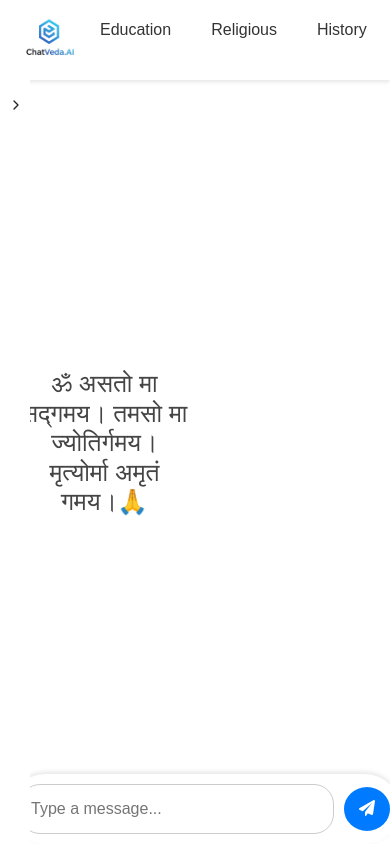
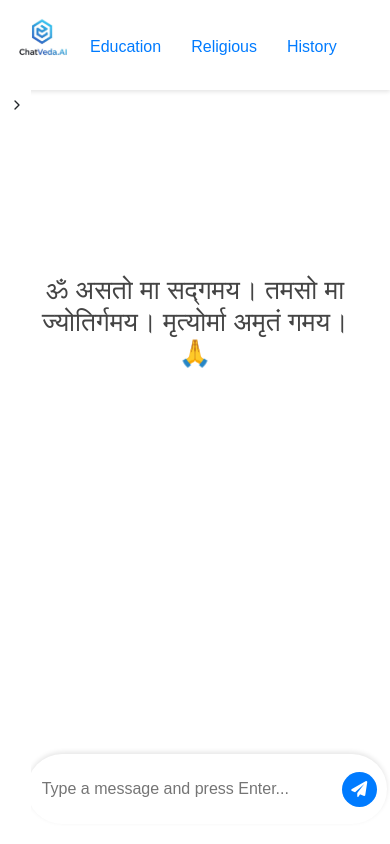
Before and after one commit to Sneha-Infoveda/Demo, a React (Create React App) app: page / in a window 390 px wide. Built offline with nearby package versions, Linux system fonts and the light colour scheme.

Commit message:
To Upadte the search bar functionality and heading

```diff
--- a/src/App.js
+++ b/src/App.js
@@ -12,6 +12,7 @@ function App() {
     const [chatHistory, setChatHistory] = useState([]); // Store chat history
     const [isSidebarOpen, setIsSidebarOpen] = useState(false); // Track sidebar state
     const [showWelcome, setShowWelcome] = useState(true); // Welcome message state
+
     // Hide welcome message when user sends a message
     useEffect(() => {
         if (chatHistory.length > 0) {
@@ -27,11 +28,12 @@ function App() {
     };
 
     return (
-        <div className={`app-container ${isSidebarOpen ? 'sidebar-open' : 'sidebar-closed'}`}>
+        <div className={`app-container ${isSidebarOpen ? 'sidebar-open' : ''}`}>
             {/* Pass isSidebarOpen as a prop */}
             <Navbar onSearch={(query) => setQuery(query)} isSidebarOpen={isSidebarOpen} />
             <Sidebar setQuery={setQuery} isOpen={isSidebarOpen} setIsOpen={setIsSidebarOpen} />
-	    {/* Display Welcome Message Before Chat Starts */}
+
+            {/* Display Welcome Message Before Chat Starts */}
             {showWelcome && (
                 <div className="welcome-message">
                     <h2>
@@ -40,7 +42,8 @@ function App() {
                     </h2>
                 </div>
             )}
-	    {/* Main Content */}
+
+            {/* Main Content */}
             <div className="main-content" onClick={handleContentClick}>
                 <SearchBar query={query} setQuery={setQuery} setChatHistory={setChatHistory} />
                 <ChatContainer chatHistory={chatHistory} setQuery={setQuery} />
--- a/src/assets/panel.css
+++ b/src/assets/panel.css
@@ -31,7 +31,7 @@
     margin-bottom: 100px;
 }
 
-/* Logo Styling */
+
 
 
 
@@ -44,26 +44,18 @@
     /* padding: 0; */
     margin: 0;
     width: 109%;
-    left: -30px;
+    left: 10px;
     margin-top: -1px;
     margin-left: 10px;
     max-height: 80vh; /* Limit height to avoid overflowing */
     overflow-y: auto; /* Enable vertical scrolling */
-    scrollbar-width: thin; /* For modern browsers */
+    scrollbar-width: none; /* For modern browsers */
     scrollbar-color: #888 #f1f1f1; /* Custom scrollbar colors */
     padding: 10px;
+    position: fixed;
 
 }
 
-.conversation-list li {
-    font-size: 16px;
-    padding: 5px 10px;
-    background: #f8f9fa; /* Light gray background */
-    border-radius: 5px;
-    margin-bottom: 5px;
-    box-shadow: 1px 1px 5px rgba(0, 0, 0, 0.1);
-    cursor: pointer;
-}
 .conversation-list li:hover {
     background: #e0e0e0;
 }
@@ -133,16 +125,16 @@
     transform: scale(1.1);
 }
 
-.logo-container {
+/* .logo-container {
     padding: 15px;
     text-align: center;
-}
+} */
 
-.conversation-list {
+/* .conversation-list {
     list-style: none;
     padding: 0;
     margin: 0;
-}
+} */
 
 .conversation-list li {
     padding: 10px 20px;
@@ -159,7 +151,7 @@
     font-weight: bold;
 }
 
-
+/*
 .logo-container {
     width: 100%;
     text-align: center;
@@ -170,7 +162,7 @@
     flex-direction: column;
     align-items: center;
     justify-content: center;
-}
+} */
 
 /* .logo {
     width: 70px;
@@ -199,7 +191,7 @@
     width: 70px;
     height: 60px;
     border-radius: 50%;
-    margin-right: 15px;
+    margin-right: 9px;
     transition: all 0.3s ease;
     display: flex;
     align-items: center;
@@ -279,7 +271,7 @@
 .side-panel {
     position: fixed;
     top: 80px;  /* Decreased to avoid hiding the logo */
-    left: 0;
+    left: 1px;
     height: calc(100% - 60px);  /* Adjust height to match the new top */
     width: 250px;
     background: #fff;
@@ -337,14 +329,143 @@
     background: #f5f5f5;
 }
 
-.main-content {
-    transition: margin-left 0.3s ease;
+
+/* Main Container */
+.app-container {
+    display: flex;
+    transition: all 0.3s ease;
+    overflow-x: hidden;
+    position: relative;
+    width: 100%;
+    min-height: 100vh;
+    flex-direction: column;
 }
 
-.sidebar-open .main-content {
-    margin-left: 250px;
+/* Sidebar Styles */
+.sidebar {
+    position: fixed;
+    top: 0;
+    left: -250px;
+    width: 250px;
+    height: 100%;
+    background: #fff;
+    box-shadow: 2px 0 5px rgba(0, 0, 0, 0.2);
+    overflow-y: auto;
+    transition: left 0.3s ease;
+    z-index: 100;
+    padding: 20px;
+    box-sizing: border-box;
 }
 
-.sidebar-closed .main-content {
-    margin-left: 0;
+.sidebar-open .sidebar {
+    left: 0;
 }
+
+/* Main Content */
+.main-content {
+    flex: 1;
+
+    padding: 20px;
+    box-sizing: border-box;
+    width: 100%;
+    overflow-y: auto;
+}
+
+/* Search Bar Adjustment */
+/* .search-bar {
+    position: fixed;
+    bottom: 20px;
+    left: 50%;
+    transform: translateX(-50%);
+    width: calc(100% - 40px);
+    max-width: 1000px;
+    transition: width 0.1s ease, left 0s ease;
+    box-sizing: border-box;
+    display: flex;
+    align-items: center;
+    border: 1px solid #ccc;
+    border-radius: 30px;
+    padding: 5px 10px;
+    background: #fff;
+    z-index: 10;
+
+} */
+
+.search-bar {
+    position: fixed;
+    bottom: 20px;
+    left: 53%;
+    transform: translateX(-50%);
+    width: calc(100% - 40px);
+    max-width: 900px;
+    z-index: 5;
+    transition: width 0.3s ease;
+}
+
+@media (max-width: 768px) {
+    .search-bar {
+        width: calc(100% - 60px);
+        max-width: 600px;
+    }
+}
+
+@media (max-width: 480px) {
+    .search-bar {
+        width: calc(100% - 30px);
+        max-width: 100%;
+    }
+}
+
+
+
+
+.search-bar input {
+    border: none;
+    outline: none;
+    width: 100%;
+    padding: 5px;
+    font-size: 1em;
+    border-radius: 30px;
+}
+
+.search-bar button {
+    background: #007bff;
+    color: #fff;
+    border: none;
+    border-radius: 50%;
+    width: 35px;
+    height: 35px;
+    display: flex;
+    align-items: center;
+    justify-content: center;
+    cursor: pointer;
+    /* transition: background 0.3s ease; */
+}
+
+.search-bar button:hover {
+    background: #0056b3;
+}
+
+
+/* Responsive Design */
+@media (max-width: 768px) {
+    .sidebar {
+        width: 200px;
+    }
+
+    .sidebar-open .search-bar {
+        left: calc(50% + 100px);
+        width: calc(100% - 240px);
+    }
+}
+
+@media (max-width: 480px) {
+    .sidebar {
+        width: 180px;
+    }
+
+    .sidebar-open .search-bar {
+        left: calc(50% + 90px);
+        width: calc(100% - 220px);
+    }
+}
--- a/src/assets/styles.css
+++ b/src/assets/styles.css
@@ -142,15 +142,7 @@ ul li a i {
 
 
 
-/* Main Wrapper */
-.container {
-    flex-grow: 1; /* Fills remaining space */
-    display: flex;
-    flex-direction: column;
-    justify-content: flex-end; /* Pushes content to the bottom */
-    align-items: center;
-    width: 100%;
-}
+
 
 /* Ensure questions align below */
 /* Ensure questions are placed directly below the search bar */
@@ -201,10 +193,6 @@ ul li a i {
 }
 
 
-.container{
-    margin: 0;
-
-}
 
 /* Align corner-heading to the corner */
 .corner-heading {
@@ -243,16 +231,28 @@ ul li a i {
 
 
 
+.welcome-message h2 {
+    font-size: 1em;
+    margin: 0;
+    word-break: break-word;
+    white-space: normal;
+}
 
+/* Responsive Adjustments */
+@media (max-width: 768px) {
+    .welcome-message {
+        width: 90%;
+    }
+    .welcome-message h2 {
+        font-size: 1.5em;
+        margin-top: 50px;
+    }
+}
 
-/* Add some padding to the body to prevent content from being hidden behind the navbar */
-
-.h2 {
-
-    margin: 20px;
-    top: 40%;
-    width: 20px;
-
+@media (max-width: 480px) {
+    .welcome-message h2 {
+        font-size: 1.2em;
+    }
 }
 
 
@@ -396,13 +396,7 @@ header {
 
   }
 
-  /* Corner logo styling */
 
-
-  /* Container for the entire panel */
-/* Container for the entire panel */
-/* Container for the entire panel */
-/* Main container for heading, logo, and questions */
 
 /* ChatVeda.AI heading */
 #platform-name {
@@ -412,7 +406,7 @@ header {
 
 }
 
-/* Logo Styling */
+
 
 /* Question list */
 .conversation-list {
@@ -420,6 +414,7 @@ header {
     padding: 0;
     margin: 0;
     width: 100%;
+    left: 1px;
 }
 
 .conversation-list li {
@@ -435,12 +430,29 @@ header {
 
 
 .main-content {
-    margin-left: 250px; /* Match the sidebar width */
+    /* margin-left: 250px;  */
     padding: 20px;
     width: calc(100% - 250px);
 }
 
-/* Navbar Container */
+
+
+
+.welcome-message {
+    text-align: center;
+    margin-top: 205px;
+    font-size: 22px;
+    font-weight: bold;
+    color: #444;
+    /* background-color: #f8f9fa; */
+    padding: 20px;
+    border-radius: 10px;
+    max-width: 600px;
+    margin-left: auto;
+    margin-right: auto;
+    /* box-shadow: 0 4px 6px rgba(0, 0, 0, 0.1); */
+}
+
 /* Navbar Container */
 .navbar {
     width: 100%;
@@ -452,44 +464,75 @@ header {
     left: 0;
     z-index: 1000;
     display: flex;
-    justify-content: space-between;
     align-items: center;
+    justify-content: flex-start;
+    box-sizing: border-box;
+    gap: 15px;
+    height: 90px;
 }
 
-/* Logo Styling */
-.navbar-logo img {
-    max-height: 50px;
-    width: auto;
-    margin-right: 20px;
+
+.logo {
+    max-height: 100px;
+    margin-right: 90px;
+    width: 90px;
+    height: 70px;
+    display: block;
+    margin: 0;
+    padding: 0;
+
 }
 
-/* Menu Container */
+/* Navigation Menu */
+/* Default Navbar Menu (For Desktop) */
 .nav-menu {
     list-style: none;
     display: flex;
-    gap: 20px;
+    flex-direction: row;
+    gap: 200px;
+    padding: 0;
     margin: 0;
-    padding: 0;
     align-items: center;
-    margin-top: -80px;
-    top: 50px;
+    margin-top: -45px;
+    margin-left: 400px;
 }
 
-/* Dropdown Button */
+/* Responsive Adjustment (For Mobile and Tablets) */
+@media (max-width: 1024px) {
+    .nav-menu {
+        gap: 80px;
+        margin-left: 100px;
+    }
+}
+
+@media (max-width: 768px) {
+    .nav-menu {
+        gap: 15px;
+        margin-left: 60px;
+        flex-direction: column;
+        margin-top: -40px;
+    }
+}
+
+
+.nav-item {
+    position: relative;
+}
+
 .nav-button {
     background: none;
     border: none;
     cursor: pointer;
     font-size: 16px;
-    color: #333;
+    color: #007bff;
+    text-decoration: none;
+    transition: color 0.3s ease;
     padding: 5px 10px;
-    position: relative;
-    transition: color 0.3s ease;
-    left: 70px;
+    display: inline-block;
 }
 
 .nav-button:hover {
-    color: #007bff;
+    color: #0056b3;
 }
 
 /* Dropdown Menu */
@@ -497,17 +540,15 @@ header {
     position: absolute;
     top: 100%;
     left: 0;
+    list-style: none;
     background-color: #fff;
     box-shadow: 0 4px 8px rgba(0, 0, 0, 0.1);
+    padding: 10px;
     border-radius: 4px;
-    padding: 10px;
-    display: none;
-    min-width: 160px;
-    z-index: 10;
-}
-
-.nav-item:hover .dropdown {
-    display: block;
+    display: flex;
+    flex-direction: column;
+    width: max-content;
+    z-index: 999;
 }
 
 .dropdown button {
@@ -517,29 +558,23 @@ header {
     text-align: left;
     width: 100%;
     padding: 5px 10px;
-    color: #333;
+    color: #555;
 }
 
 .dropdown button:hover {
-    background-color: #f0f0f0;
+    background-color: #f4f4f4;
+    border-radius: 4px;
 }
 
 /* Responsive Design */
+@media (max-width: 768px) {
+    .navbar {
+        flex-direction: row;
+        align-items: flex-start;
+    }
 
-
-
-
-.welcome-message {
-    text-align: center;
-    margin-top: 50px;
-    font-size: 22px;
-    font-weight: bold;
-    color: #444;
-    /* background-color: #f8f9fa; */
-    padding: 20px;
-    border-radius: 10px;
-    max-width: 600px;
-    margin-left: auto;
-    margin-right: auto;
-    /* box-shadow: 0 4px 6px rgba(0, 0, 0, 0.1); */
+    .nav-menu {
+        flex-direction: row;
+        gap: 10px;
+    }
 }
--- a/src/components/Navbar.jsx
+++ b/src/components/Navbar.jsx
@@ -9,14 +9,14 @@ const Navbar = ({ onSearch }) => {
 
     const handleItemClick = (text) => {
         if (onSearch) {
-            onSearch(text); // Send clicked text to App.js
+            onSearch(text);
         }
     };
 
     return (
         <nav className="navbar">
-              <img src="/logocropped.jpg" alt="ChatVeda AI Logo" className="logo" />
-
+            <div className="navbar-container">
+               <div className='logo'> <img src="/logocropped.jpg" alt="ChatVeda AI Logo" className="logo" /></div>
                 <ul className="nav-menu">
                     <li className="nav-item">
                         <button className="nav-button" onClick={() => toggleDropdown('education')}>
@@ -53,6 +53,7 @@ const Navbar = ({ onSearch }) => {
                         )}
                     </li>
                 </ul>
+            </div>
         </nav>
     );
 };
--- a/src/components/SearchBar.jsx
+++ b/src/components/SearchBar.jsx
@@ -1,15 +1,8 @@
-import React, { useState, useEffect } from 'react';
+import React, { useState } from 'react';
 import './SearchBar.css';
 
 const SearchBar = ({ query, setQuery, setChatHistory }) => {
     const [loading, setLoading] = useState(false);
-
-    // Automatically trigger search when query changes
-    useEffect(() => {
-        if (query) {
-            handleSearch();
-        }
-    }, [query]);
 
     const handleSearch = async () => {
         if (!query.trim()) return;
@@ -44,13 +37,21 @@ const SearchBar = ({ query, setQuery, setChatHistory }) => {
         }
     };
 
+    // Trigger search on Enter key press
+    const handleKeyPress = (event) => {
+        if (event.key === 'Enter') {
+            handleSearch();
+        }
+    };
+
     return (
         <div className="search-bar">
             <input
                 type="text"
                 value={query}
                 onChange={(e) => setQuery(e.target.value)}
-                placeholder="Type a message..."
+                onKeyPress={handleKeyPress} // Detect Enter key
+                placeholder="Type a message and press Enter..."
             />
             <button onClick={handleSearch} disabled={loading}>
                 {loading ? "Thinking..." : <i className="fas fa-paper-plane"></i>}
```
Also changed, not shown: src/components/ChatContainer.css (+9 -2 lines). Lines whose indentation alone changed are shown as unchanged.
